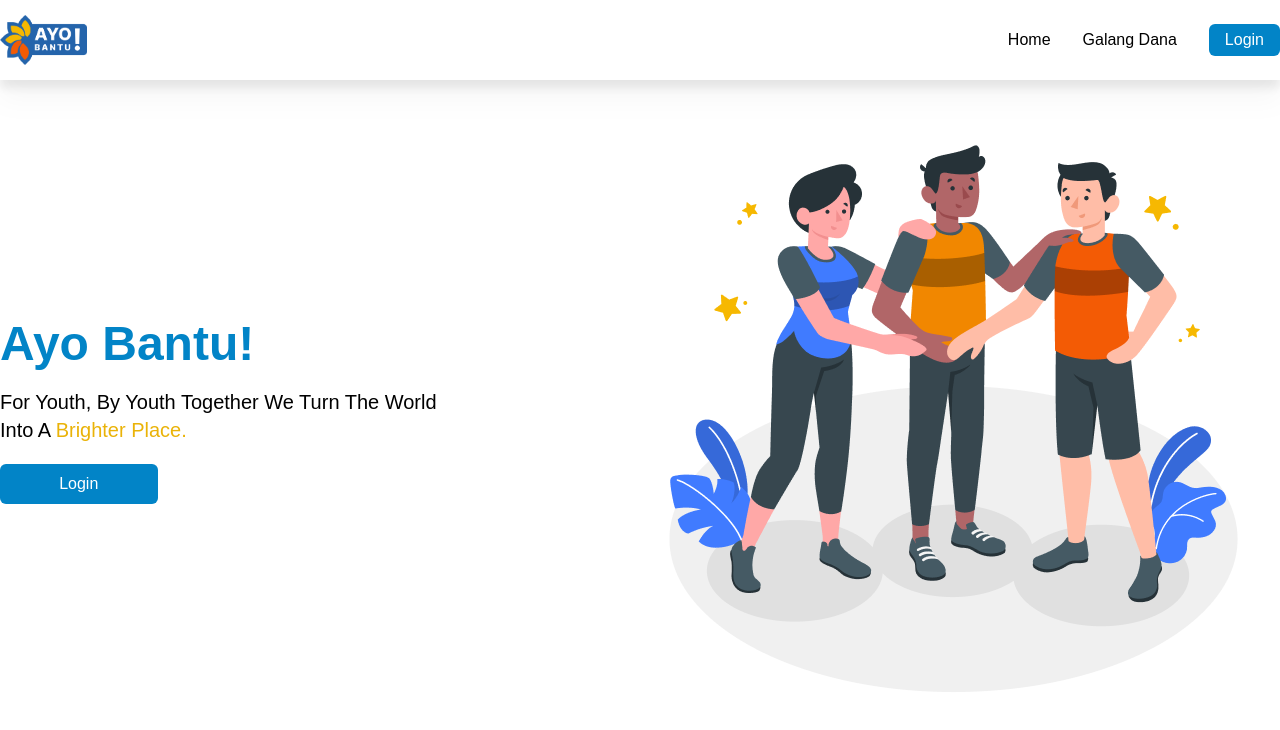
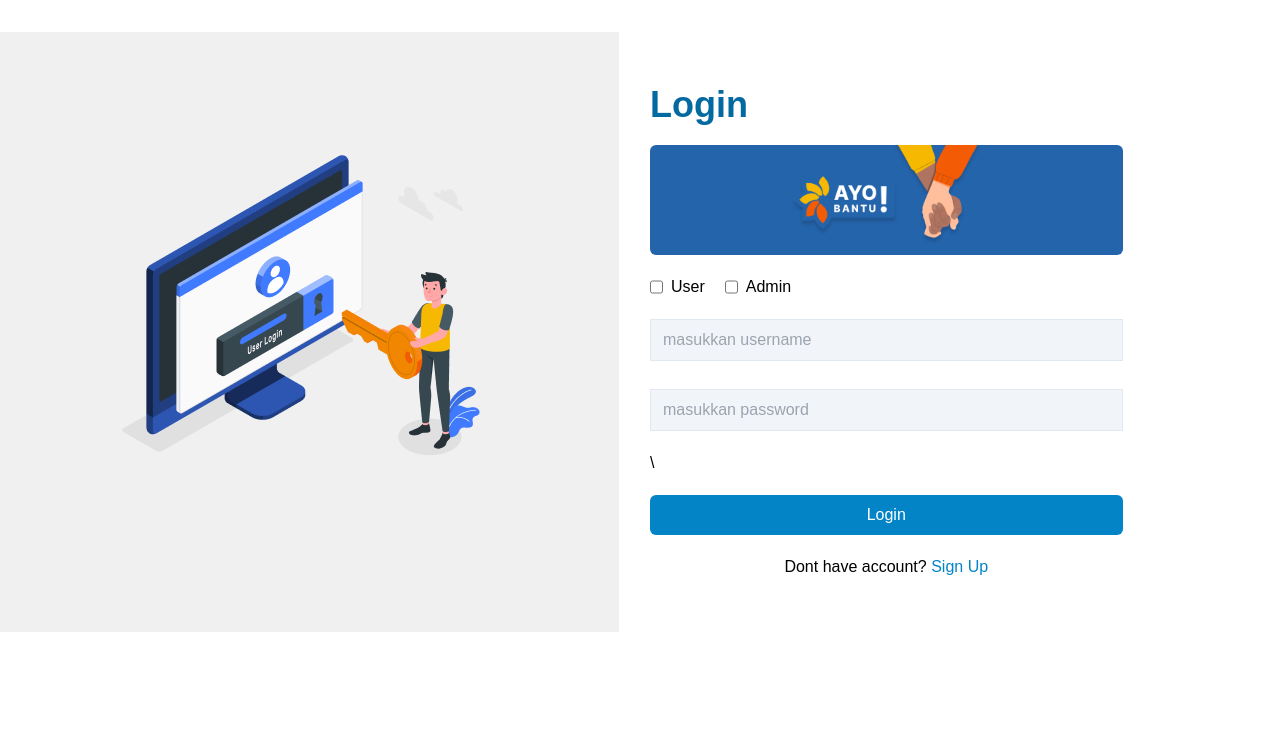
Before and after one commit to FE-07/final-project-FE, a React (Vite) app: page / in a window 1280 px wide. Shown: the top 730 px of the page. Built offline with nearby package versions, Linux system fonts and the light colour scheme.

Commit message:
update on App

```diff
--- a/src/App.jsx
+++ b/src/App.jsx
@@ -11,13 +11,13 @@ import "./index.css";
 function App() {
   return (
     <>
-      <Navbar />
+      {/* <Navbar />
 
-      <Home />
+      <Home /> */}
 
       {/* <Register /> */}
 
-      {/* <Login /> */}
+      <Login />
 
       {/* <h1 className="text-3xl font-bold bg-sky-300 underline-offset-2">Hello</h1> */}
     </>
```
